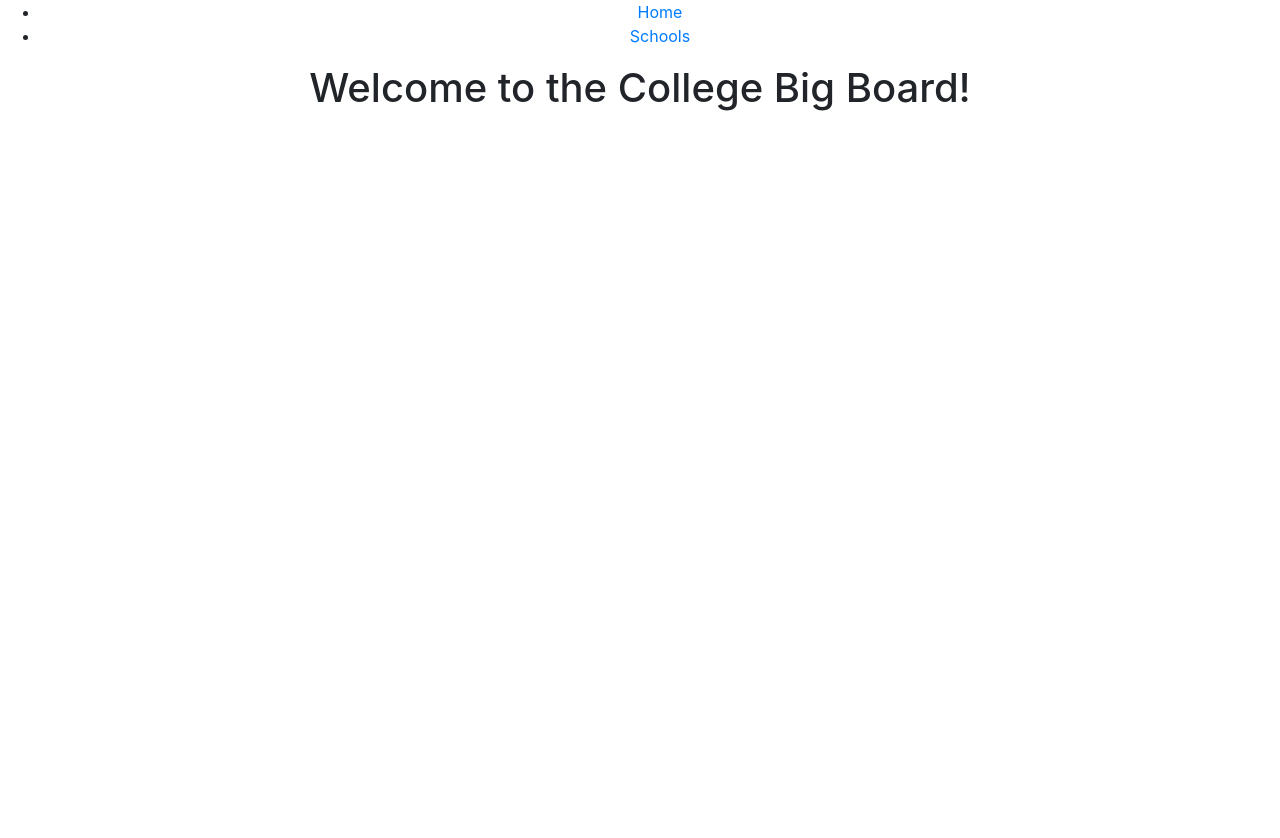
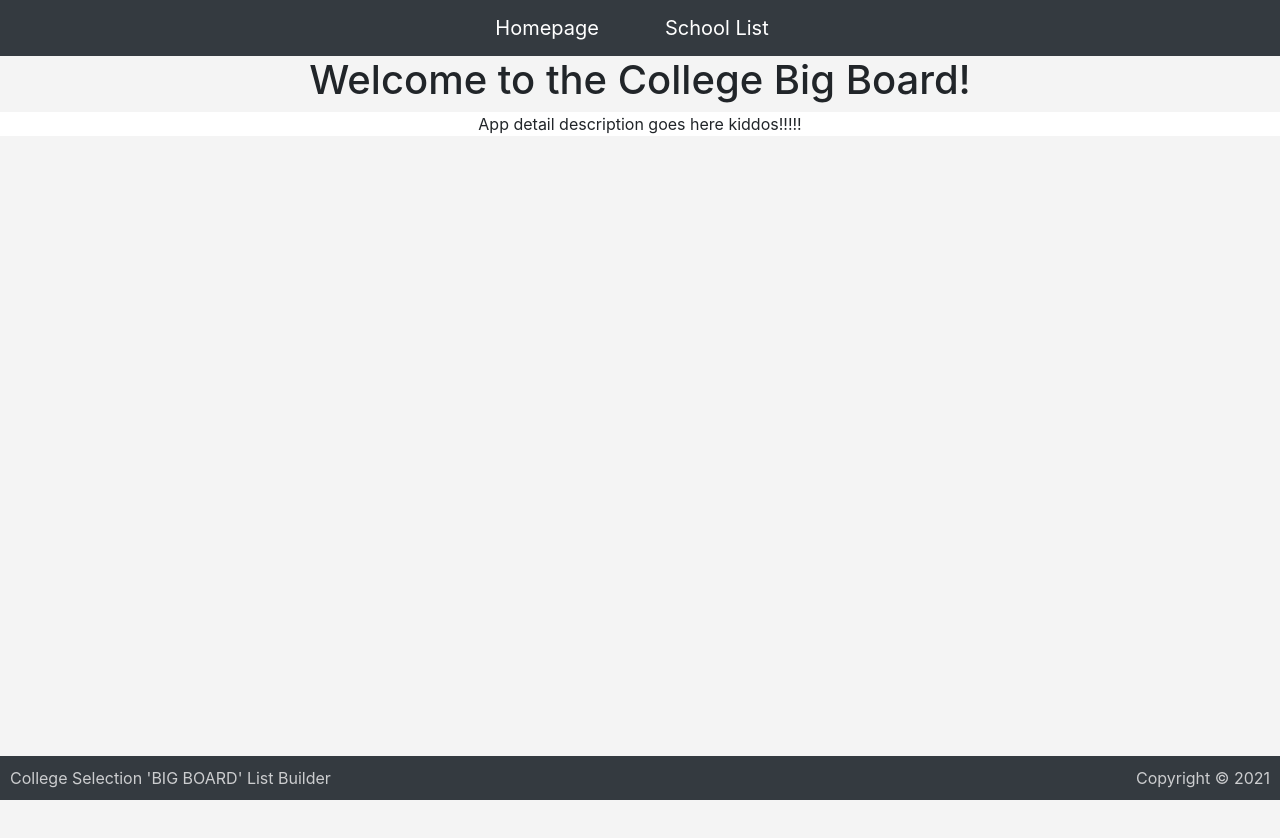
Before and after one commit to chrisberanek/Unit-4_Project-Frontend, a React (Create React App) app: page / in a window 1280 px wide. Shown: the top 838 px of the page. Before the commit the page ends 800 px from the top, so only its background shows below. Built offline with nearby package versions, Linux system fonts and the light colour scheme; no server answers.

Commit message:
Added CSS

```diff
--- a/src/App.css
+++ b/src/App.css
@@ -2,37 +2,48 @@
   text-align: center;
 }
 
-.App-logo {
-  height: 40vmin;
-  pointer-events: none;
-}
-
-@media (prefers-reduced-motion: no-preference) {
-  .App-logo {
-    animation: App-logo-spin infinite 20s linear;
-  }
-}
-
-.App-header {
-  background-color: #282c34;
-  min-height: 100vh;
+.App-nav {
+  background-color: rgb(52, 58, 64);
+  /* min-height: 60px; */
   display: flex;
-  flex-direction: column;
+  flex-direction: row;
   align-items: center;
   justify-content: center;
-  font-size: calc(10px + 2vmin);
+  /* font-size: calc(10px + 2vmin); */
   color: white;
 }
 
 .App-link {
-  color: #61dafb;
+  color: white;
 }
 
-@keyframes App-logo-spin {
-  from {
-    transform: rotate(0deg);
-  }
-  to {
-    transform: rotate(360deg);
-  }
+.text-body {
+  align-items: center;
+  justify-content: center;
+  text-align: center;
+
+
 }
+
+.fixed-bottom {
+  background-color: rgb(52, 58, 64);
+  position: fixed;
+  bottom: 0;
+  display: flex;
+  flex-direction: row;
+  justify-content: space-between;
+  color: rgb(204, 205, 207);
+  align-content: center;
+  padding: 10px;
+  width: 100%;
+}
+
+main {
+ height: 900px;
+ background-color:rgba(211, 211, 211, .25);
+}
+
+a {
+  color: white;
+  padding: 0 25px 0 25px;
+}
--- a/src/App.js
+++ b/src/App.js
@@ -4,6 +4,8 @@ import { Route, Switch, Link } from 'react-router-dom';
 import AllSchools from './Components/AllSchools';
 import SchoolDetail from './Components/School';
 import axios from 'axios';
+// import 'bootstrap/dist/css/bootstrap.min.css';
+import { Navbar } from 'react-bootstrap';
 import 'bootstrap/dist/css/bootstrap.min.css';
 
 class App extends Component {
@@ -46,17 +48,29 @@ class App extends Component {
     return (
       <div className="App">
         <nav className='App-nav'>
-          <ul>
-            <li><Link to='/'>Home</Link></li>
-            <li><Link to='/schools'>Schools</Link></li>
-          </ul>
+          <div>
+            <Navbar bg="dark" variant="dark">
+              <Link to='/'>
+                <Navbar.Brand>Homepage</Navbar.Brand>
+              </Link>
+              <Link to='/schools'>
+                <Navbar.Brand>School List</Navbar.Brand>
+              </Link>
+            </Navbar>
+          </div>
         </nav>
+        <main>
           <Switch>
             <Route exact path='/'>
               <h1>Welcome to the College Big Board!</h1>
+              <body className="text-body">
+                App detail description goes here kiddos!!!!!
+
+
+              </body>
             </Route>
             <Route exact path='/schools'>
-            <AllSchools schools={this.state.schools} createSchool={this.createSchool} deleteSchool={this.deleteSchool}/>
+              <AllSchools schools={this.state.schools} createSchool={this.createSchool} deleteSchool={this.deleteSchool} />
             </Route>
             <Route path='/schools/:id'
               component={(routerProps) => (
@@ -64,6 +78,15 @@ class App extends Component {
               )}
             />
           </Switch>
+        </main>
+        <div className="fixed-bottom">
+            <div>
+             College Selection 'BIG BOARD' List Builder
+            </div>
+            <div>
+             Copyright &copy; 2021
+            </div>
+        </div>
       </div>
     );
   }
--- a/src/Components/AllSchools.js
+++ b/src/Components/AllSchools.js
@@ -22,12 +22,12 @@ export default function AllSchools(props) {
            <ul>{AllSchools}</ul>
            <br></br>
            <form onSubmit={props.createSchool}>
-                <input type='text' placeholder='School Name' name='name' />
-                <input type='text' placeholder='US Region' name='region' />
-                <input type='text' placeholder='Academic Program' name='program' />
-                <input type='text' placeholder='Sport' name='sport' />
-                <input type='text' placeholder='Image URL' name='img' />
-                <input type='submit' value='Create School' />
+                <input type='text' placeholder='School Name' name='name'/><br></br>
+                <input type='text' placeholder='US Region' name='region'/><br></br>
+                <input type='text' placeholder='Academic Program' name='program'/><br></br>
+                <input type='text' placeholder='Sport' name='sport'/><br></br>
+                <input type='text' placeholder='Image URL' name='img'/><br></br>
+                <input type='submit' value='Create School'/>
             </form>
         </section>
     );
--- a/src/Components/School.js
+++ b/src/Components/School.js
@@ -1,6 +1,4 @@
-//import './Schools.css';
-// import React from 'react';
-//import { Link } from 'react-router-dom';
+import './School.css';
 
 import React, { Component } from "react";
 
@@ -20,7 +18,9 @@ class SchoolDetail extends Component {
                 {schoolDetail.program}<br></br>
                 {schoolDetail.sport}<br></br>
             </section>
-            <img src={schoolDetail.img}/>
+            <div className='image'>
+                <img src={schoolDetail.img} />
+            </div>
         </div>
     );
  }
```
Also changed, not shown: src/Components/School.css (+7 -0 lines). Lines whose indentation alone changed are shown as unchanged.
